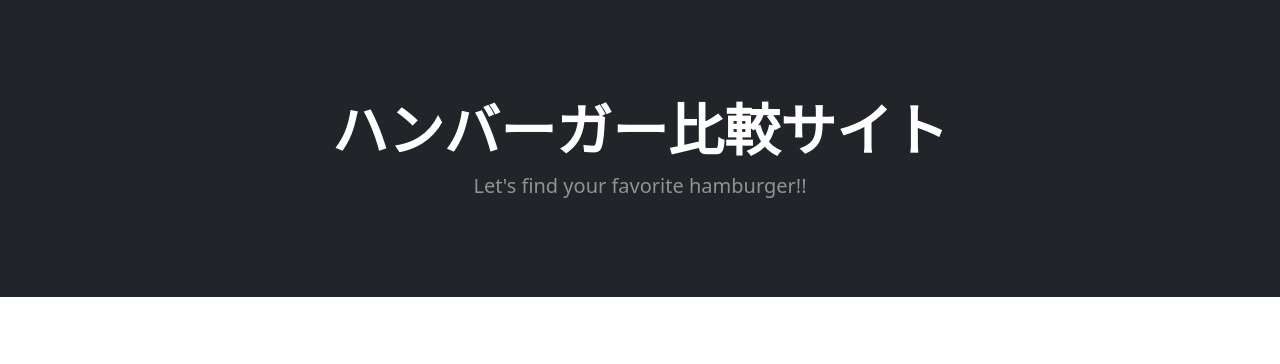
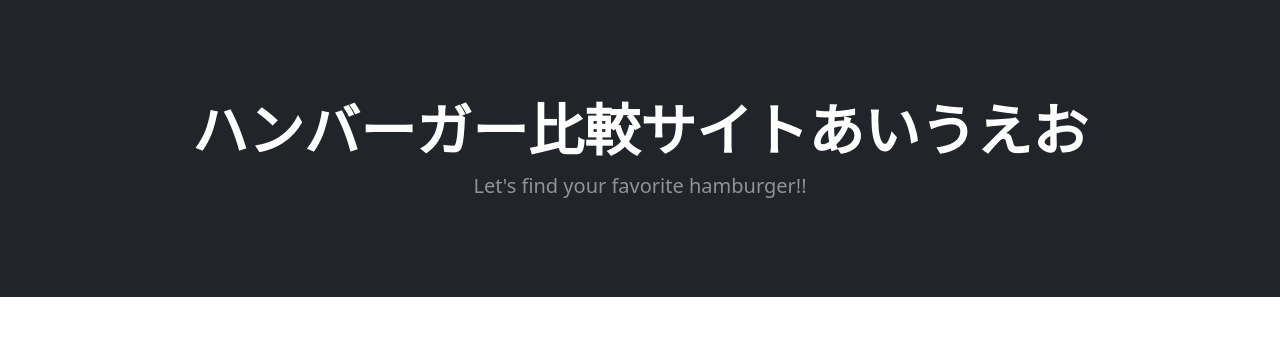
Before and after one commit to koki-sasaki08/ksih, a Django app: template hamburger/templates/index.html in a window 1280 px wide. Shown: the part 56-420 px from the top of the page. Run offline with Django 3.2, Linux system fonts and the light colour scheme; the template is opened without the code that fills it, so the values that code supplies are empty; grey boxes labelled with a size stand in for pictures from a placeholder-image service; some libraries are stand-ins or nearby versions.

Commit message:
あいうえお追加

```diff
--- a/hamburger/templates/index.html
+++ b/hamburger/templates/index.html
@@ -7,7 +7,7 @@
 <header class="bg-dark py-5">
     <div class="container px-4 px-lg-5 my-5">
         <div class="text-center text-white">
-            <h1 class="display-4 fw-bolder">ハンバーガー比較サイト</h1>
+            <h1 class="display-4 fw-bolder">ハンバーガー比較サイトあいうえお</h1>
             <p class="lead fw-normal text-white-50 mb-0">Let's find your favorite hamburger!!</p>
         </div>
     </div>
```
